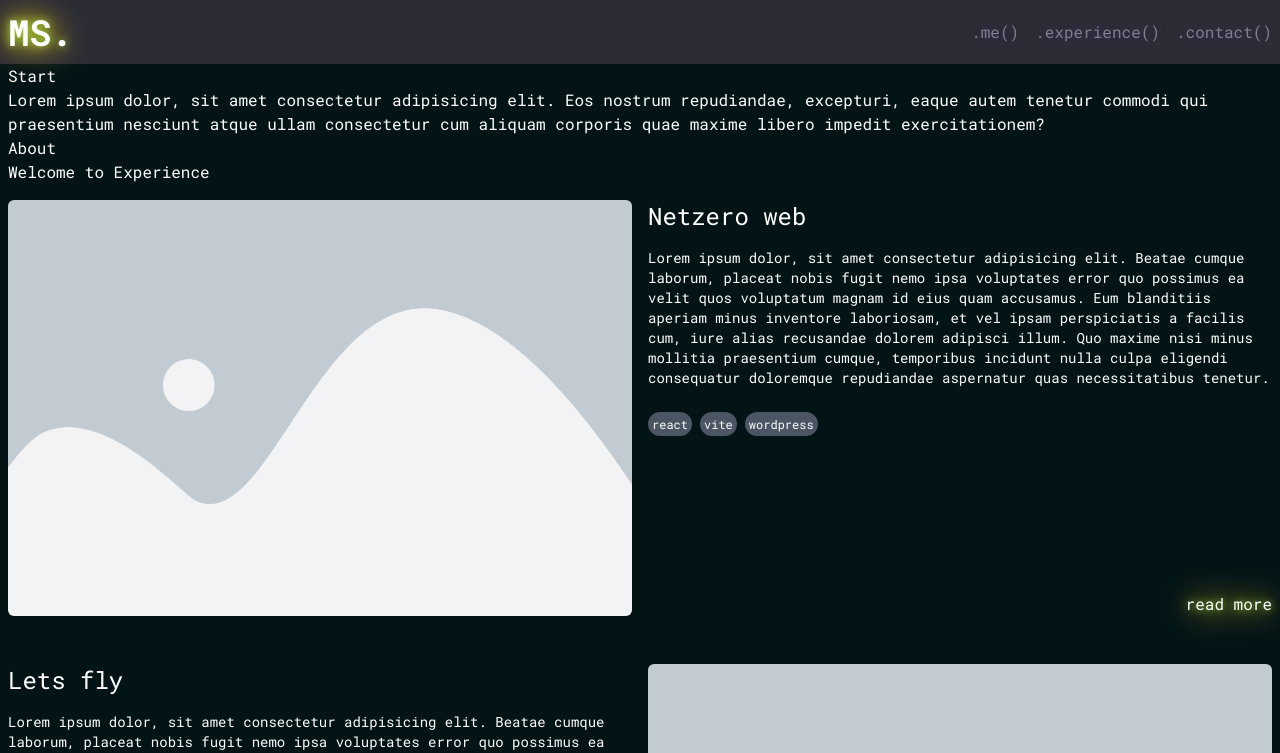
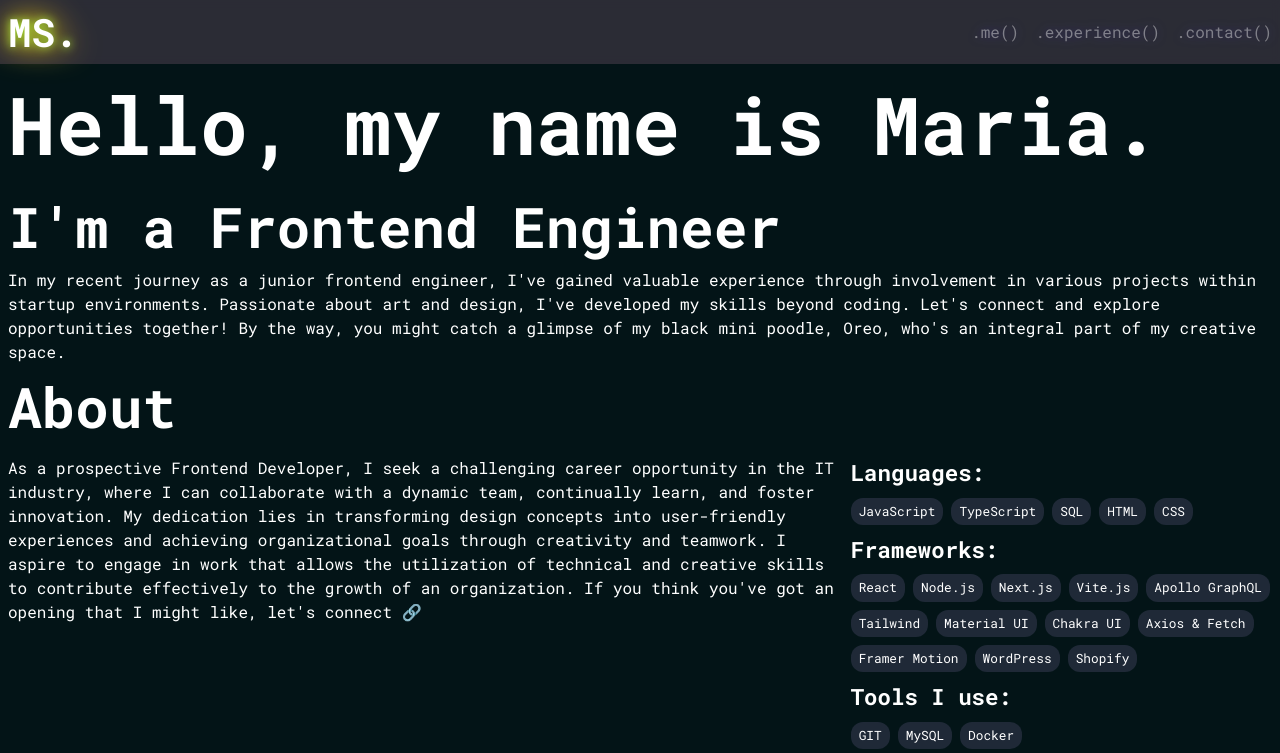
Before and after one commit to mariiashabelnik/portfolio, a React (Vite) app: page / in a window 1280 px wide. Shown: the top 753 px of the page. Built offline with nearby package versions, Linux system fonts and the light colour scheme.

Commit message:
added text and UI

```diff
--- a/src/components/Tags.jsx
+++ b/src/components/Tags.jsx
@@ -1,12 +1,12 @@
 function Tags({ listOfTags }) {
   const tagList = listOfTags.map((itemTag, keyTag) => {
     return (
-      <div className={`bg-gray-600 py-1 px-1 rounded-xl `} key={keyTag}>
+      <div className={`bg-gray-800 py-1 px-2 rounded-xl `} key={keyTag}>
         {itemTag}
       </div>
     );
   });
-  return <div className="text-xs flex gap-2 mt-6 ">{tagList}</div>;
+  return <div className="text-tags flex flex-wrap gap-2  ">{tagList}</div>;
 }
 
 export default Tags;
--- a/src/pages/About.jsx
+++ b/src/pages/About.jsx
@@ -1,8 +1,37 @@
+import { useRecoilValue } from "recoil";
+import Tags from "../components/Tags";
+import { skillsAtom } from "../store";
+
 function About() {
+  const skills = useRecoilValue(skillsAtom);
+  console.log(skills);
   return (
     <div className="relative">
       <div id="about" className=" absolute -top-16 "></div>
-      <h1> About</h1>
+      <h2 className="mb-2 text-subT"> About</h2>
+      <div className="flex flex-col md:flex-row">
+        <div className="basis-2/3 text-base">
+          <p>
+            As a prospective Frontend Developer, I seek a challenging career
+            opportunity in the IT industry, where I can collaborate with a
+            dynamic team, continually learn, and foster innovation. My
+            dedication lies in transforming design concepts into user-friendly
+            experiences and achieving organizational goals through creativity
+            and teamwork. I aspire to engage in work that allows the utilization
+            of technical and creative skills to contribute effectively to the
+            growth of an organization. If you think you've got an opening that I
+            might like, let's connect 🔗
+          </p>
+        </div>
+        <div className=" basis-1/3">
+          <h4 className="mb-2 text-subTMini">Languages:</h4>
+          <Tags listOfTags={skills.languages} />
+          <h4 className="my-2 text-subTMini">Frameworks:</h4>{" "}
+          <Tags listOfTags={skills.frameworks} />
+          <h4 className="my-2 text-subTMini">Tools I use:</h4>{" "}
+          <Tags listOfTags={skills.tools} />
+        </div>
+      </div>
     </div>
   );
 }
--- a/src/pages/Experience.jsx
+++ b/src/pages/Experience.jsx
@@ -30,7 +30,7 @@ function Experiance() {
               src={item.img[0]}
             />
           </div>
-          <div className="text-sm">
+          <div className="text-sm mb-6">
             <p>{item.info}</p>
           </div>
           <Tags listOfTags={item.tags} />
--- a/src/pages/Start.jsx
+++ b/src/pages/Start.jsx
@@ -2,14 +2,18 @@ function Start() {
   return (
     <div className="relative">
       <div id="start" className="absolute  -top-16 "></div>
+
       <div>
-        <h1> Start</h1>
-      </div>
-      <div>
-        Lorem ipsum dolor, sit amet consectetur adipisicing elit. Eos nostrum
-        repudiandae, excepturi, eaque autem tenetur commodi qui praesentium
-        nesciunt atque ullam consectetur cum aliquam corporis quae maxime libero
-        impedit exercitationem?
+        <h1 className=" text-title">Hello, my name is Maria.</h1>
+        <h2 className=" text-subT">I'm a Frontend Engineer</h2>
+        <p className="text-base">
+          In my recent journey as a junior frontend engineer, I've gained
+          valuable experience through involvement in various projects within
+          startup environments. Passionate about art and design, I've developed
+          my skills beyond coding. Let's connect and explore opportunities
+          together! By the way, you might catch a glimpse of my black mini
+          poodle, Oreo, who's an integral part of my creative space.
+        </p>
       </div>
     </div>
   );
--- a/src/store.js
+++ b/src/store.js
@@ -11,7 +11,7 @@ const experianceList = [
       "/img/placeholder.png",
       "/img/placeholder.png",
     ],
-    tags: ["react", "vite", "wordpress"],
+    tags: ["React", "Vite", "Wordpress"],
     link: "https://www.net0.se",
   },
   {
@@ -69,3 +69,24 @@ const experianceList = [
 ];
 
 export const projectsAtom = atom({ key: "projects", default: experianceList });
+export const skillsAtom = atom({
+  key: "skills",
+  default: {
+    languages: ["JavaScript", "TypeScript", "SQL", "HTML", "CSS"],
+    frameworks: [
+      "React",
+      "Node.js",
+      "Next.js",
+      "Vite.js",
+      "Apollo GraphQL",
+      "Tailwind",
+      "Material UI",
+      "Chakra UI",
+      "Axios & Fetch",
+      "Framer Motion",
+      "WordPress",
+      "Shopify",
+    ],
+    tools: ["GIT", "MySQL", "Docker"],
+  },
+});
--- a/tailwind.config.js
+++ b/tailwind.config.js
@@ -5,6 +5,19 @@ export default {
     fontFamily: {
       sans: ["Roboto Mono", "system-ui"],
       headline: ["Roboto Mono", "system-ui"],
+    },
+    fontSize: {
+      title: ["5rem", { fontWeight: "800" }],
+      subT: ["3.5rem", { fontWeight: "800" }],
+      subTMini: ["1.4rem", { fontWeight: "800" }],
+      tags: ["0.8rem", { fontWeight: "400" }],
+      sm: "0.8rem",
+      base: "1rem",
+      xl: "1.25rem",
+      "2xl": "1.563rem",
+      "3xl": "1.953rem",
+      "4xl": "2.441rem",
+      "5xl": "3.052rem",
     },
     extend: {
       colors: {
```
